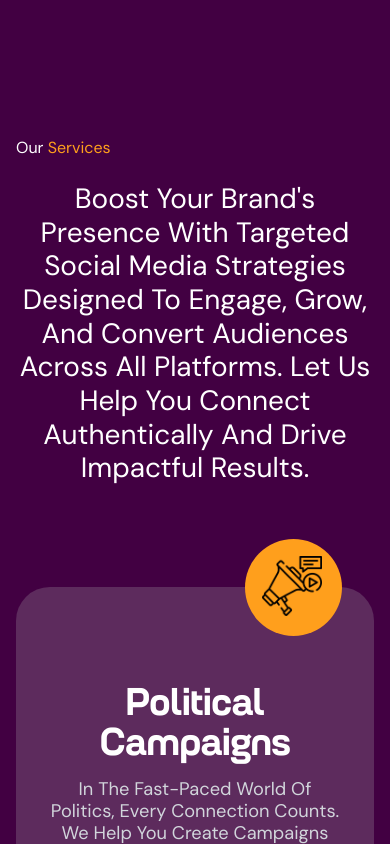
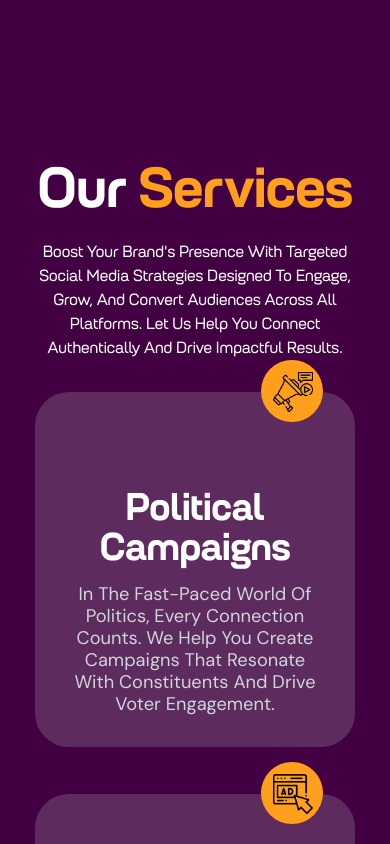
Before and after one commit to R67USD/vite-landing-page, a React (Vite) app: page / in a window 390 px wide. Shown: the part 3020-3864 px from the top of the page. Built offline with nearby package versions, Linux system fonts and the light colour scheme.

Commit message:
fix(mobile): servicetwo component ui fixed.

```diff
--- a/src/components/ServicesTwo.tsx
+++ b/src/components/ServicesTwo.tsx
@@ -1,16 +1,10 @@
 const ServiceCard = ({ title, description, image, name }: any) => (
   <div className="bg-purple-card rounded-[33.81px] p-8 relative">
-    <div className="w-[96.6px] h-[96.6px] bg-orange-500 rounded-full absolute -top-12 right-8">
+    <div className="max-sm:w-[62.2px] w-[96.6px] max-sm:h-[62.2px] h-[96.6px] bg-orange-500 rounded-full absolute max-sm:-top-[2rem] -top-12 right-8">
       <img
         src={image}
         alt={name}
-        className="w-full h-full"
-        style={{
-          width: "60px",
-          height: "60px",
-          marginTop: "17px",
-          marginLeft: "17px",
-        }}
+        className="max-sm:w-[40px] w-[60px] max-sm:h-[40px] h-[60px] mt-[17px] ml-[17px] max-sm:mt-[12px] max-sm:ml-[12px]"
       />
     </div>
     <h3 className="text-white card-title mt-[63px] mb-4">{title}</h3>
@@ -21,16 +15,16 @@ const ServicesTwo = () => {
   return (
     <section className="bg-purple-darker py-16">
       <div className="container mx-auto pt-[153px] pb-[212px]">
-        <h2 className="services-title">
+        <h2 className="text-[86.66px] font-bold leading-[104.41px] petrov-sans max-sm:text-[55px] text-center">
           <span className="text-white">Our </span>
           <span className="text-orange-500">Services</span>
         </h2>
-        <p className="services-desc-two">
+        <p className="text-center text-white max-w-3xl mx-auto mb-8 petrov-sans md:mb-16 px-4">
           Boost Your Brand's Presence With Targeted Social Media Strategies
           Designed To Engage, Grow, And Convert Audiences Across All Platforms.
           Let Us Help You Connect Authentically And Drive Impactful Results.
         </p>
-        <div className="max-w-[1100px] mx-auto grid grid-cols-1 md:grid-cols-2 lg:grid-cols-3 md:gap-[46.18px]">
+        <div className="max-w-[1100px] max-sm:max-w-[320px] mx-auto grid grid-cols-1 md:grid-cols-2 lg:grid-cols-3 gap-[46.18px]">
           <ServiceCard
             title="Political Campaigns"
             description="In The Fast-Paced World Of Politics, Every Connection Counts. We Help You Create Campaigns That Resonate With Constituents And Drive Voter Engagement."
--- a/src/index.css
+++ b/src/index.css
@@ -7,11 +7,11 @@
 @tailwind utilities;
 
 body {
-  font-family: "DM Sans", sans-serif;
+  font-family: ""DM Sans"", sans-serif;
 }
 
 .footer-text {
-  font-family: DM Sans;
+  font-family: "DM Sans";
   font-size: 25.12px;
   text-align: center;
 }
@@ -157,7 +157,7 @@ body {
 }
 
 .why-choose-us-desc {
-  font-family: DM Sans;
+  font-family: "DM Sans";
   font-size: 27.98px;
   font-weight: 500;
   line-height: 33.71px;
@@ -167,9 +167,12 @@ body {
 .petrov-sans {
   font-family: 'Petrov Sans';
 }
+.dm-sans {
+  font-family: "DM Sans";
+}
 
 .services-desc-three {
-  font-family: DM Sans;
+  font-family: "DM Sans";
   color: white;
   font-size: 27.98px;
   font-weight: 400;
@@ -181,7 +184,7 @@ body {
 }
 
 .services-desc-two {
-  font-family: DM Sans;
+  font-family: "DM Sans";
   color: white;
   font-size: 27.98px;
   font-weight: 400;
@@ -212,7 +215,7 @@ body {
 }
 
 .card-desc {
-  font-family: DM Sans;
+  font-family: "DM Sans";
   font-size: 18.27px;
   font-weight: 400;
   line-height: 22.02px;
@@ -228,7 +231,7 @@ body {
 }
 
 .nav-item {
-  font-family: DM Sans;
+  font-family: "DM Sans";
   font-size: 24px;
   font-weight: 500;
   line-height: 28.92px;
@@ -236,7 +239,7 @@ body {
 }
 
 .hero-desc {
-  font-family: DM Sans;
+  font-family: "DM Sans";
   font-size: 27.42px;
   font-weight: 500;
   line-height: 33.03px;
@@ -283,7 +286,7 @@ body {
 }
 
 .footer-links {
-  font-family: DM Sans;
+  font-family: "DM Sans";
   font-size: 21.98px;
   font-weight: 500;
   line-height: 26.48px;
@@ -292,14 +295,14 @@ body {
 
 /* Add after your existing styles */
 .pill-text {
-  font-family: "DM Sans", sans-serif;
+  font-family: ""DM Sans"", sans-serif;
   font-size: 1rem;
   font-weight: 500;
   white-space: nowrap;
 }
 
 .hero-desc {
-  font-family: "DM Sans", sans-serif;
+  font-family: ""DM Sans"", sans-serif;
   font-size: 1.125rem;
   line-height: 1.75;
   opacity: 0.9;
```
